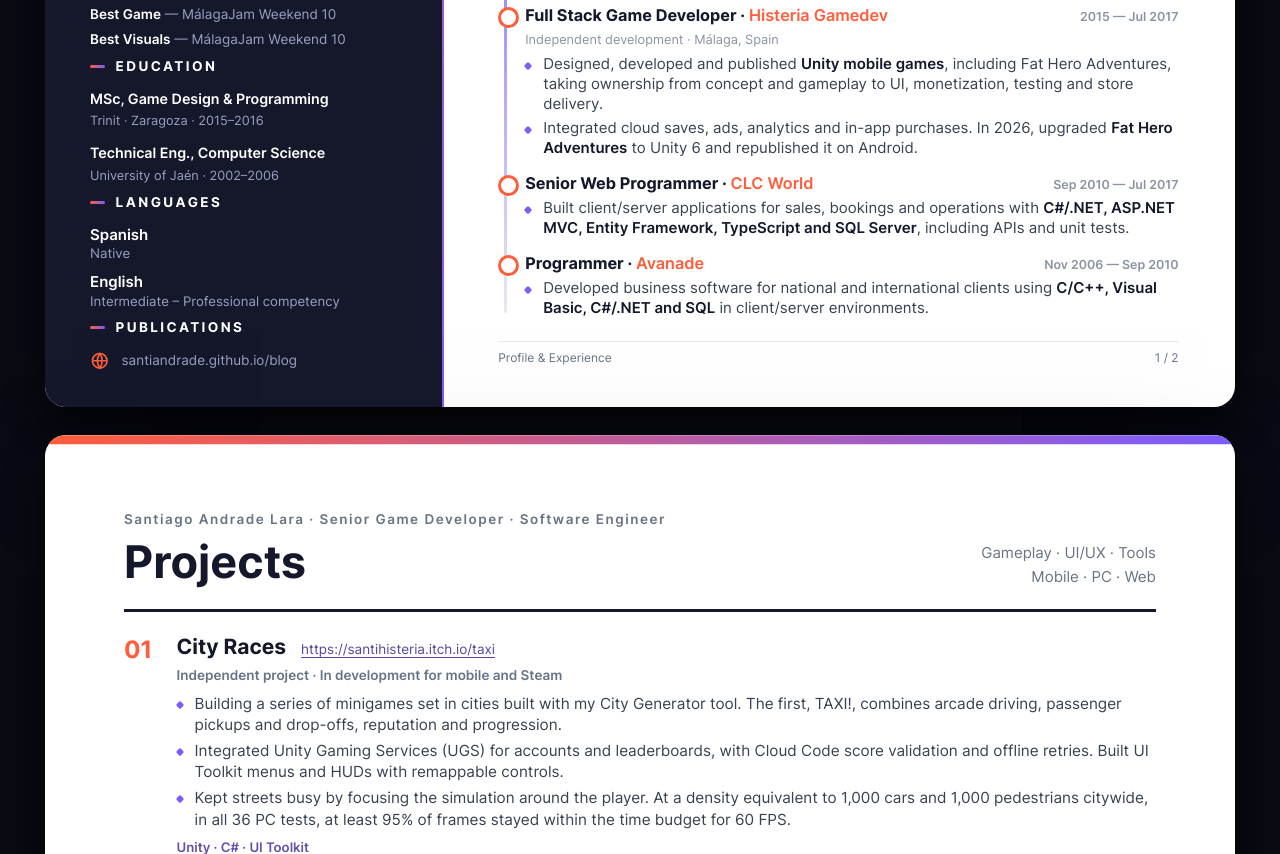
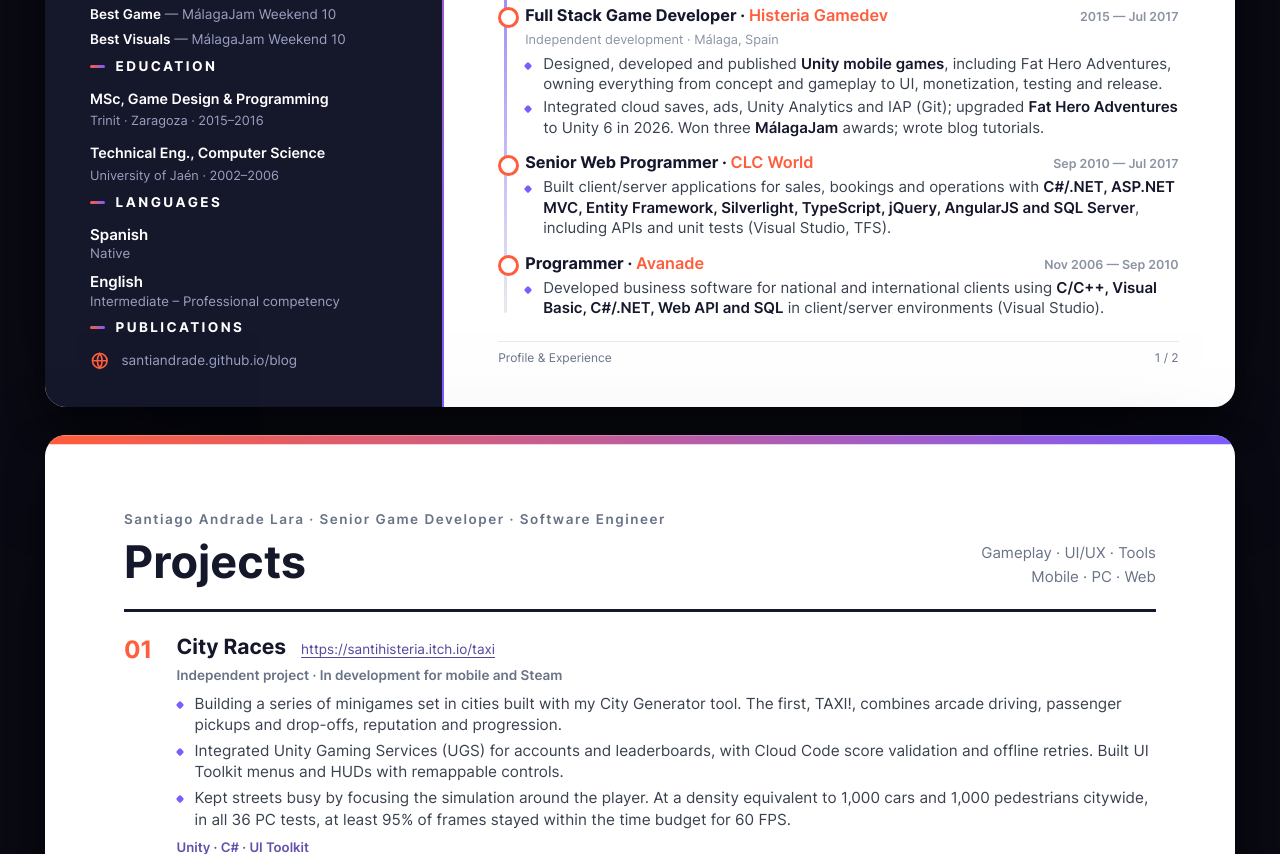
Before and after one commit to santiandrade/santiandrade.github.io, a plain HTML site: page index.html in a window 1280 px wide. Shown: the part 1315-2169 px from the top of the page. Drawn offline with Linux system fonts and the light colour scheme.

Commit message:
Add older-role details from LinkedIn (Histeria 2015, CLC World, Avanade)
Co-Authored-By: Claude Opus 5.5 <noreply@anthropic.com>
Claude-Session: https://claude.ai/code/session_01GLBETPdGyL4S9dpEEJfaob

```diff
--- a/index.html
+++ b/index.html
@@ -366,17 +366,17 @@
           <div class="job-head"><div class="r">Full Stack Game Developer · <span class="c">Histeria Gamedev</span></div><div class="p">2015 — Jul 2017</div></div>
           <div class="loc">Independent development · Málaga, Spain</div>
           <ul class="pts">
-            <li>Designed, developed and published <b>Unity mobile games</b>, including Fat Hero Adventures, taking ownership from concept and gameplay to UI, monetization, testing and store delivery.</li>
-            <li>Integrated cloud saves, ads, analytics and in-app purchases. In 2026, upgraded <b>Fat Hero Adventures</b> to Unity 6 and republished it on Android.</li>
+            <li>Designed, developed and published <b>Unity mobile games</b>, including Fat Hero Adventures, owning everything from concept and gameplay to UI, monetization, testing and release.</li>
+            <li>Integrated cloud saves, ads, Unity Analytics and IAP (Git); upgraded <b>Fat Hero Adventures</b> to Unity 6 in 2026. Won three <b>MálagaJam</b> awards; wrote blog tutorials.</li>
           </ul>
         </div>
         <div class="job">
           <div class="job-head"><div class="r">Senior Web Programmer · <span class="c">CLC World</span></div><div class="p">Sep 2010 — Jul 2017</div></div>
-          <ul class="pts"><li>Built client/server applications for sales, bookings and operations with <b>C#/.NET, ASP.NET MVC, Entity Framework, TypeScript and SQL Server</b>, including APIs and unit tests.</li></ul>
+          <ul class="pts"><li>Built client/server applications for sales, bookings and operations with <b>C#/.NET, ASP.NET MVC, Entity Framework, Silverlight, TypeScript, jQuery, AngularJS and SQL Server</b>, including APIs and unit tests (Visual Studio, TFS).</li></ul>
         </div>
         <div class="job">
           <div class="job-head"><div class="r">Programmer · <span class="c">Avanade</span></div><div class="p">Nov 2006 — Sep 2010</div></div>
-          <ul class="pts"><li>Developed business software for national and international clients using <b>C/C++, Visual Basic, C#/.NET and SQL</b> in client/server environments.</li></ul>
+          <ul class="pts"><li>Developed business software for national and international clients using <b>C/C++, Visual Basic, C#/.NET, Web API and SQL</b> in client/server environments (Visual Studio).</li></ul>
         </div>
       </div>
     </section>
```
